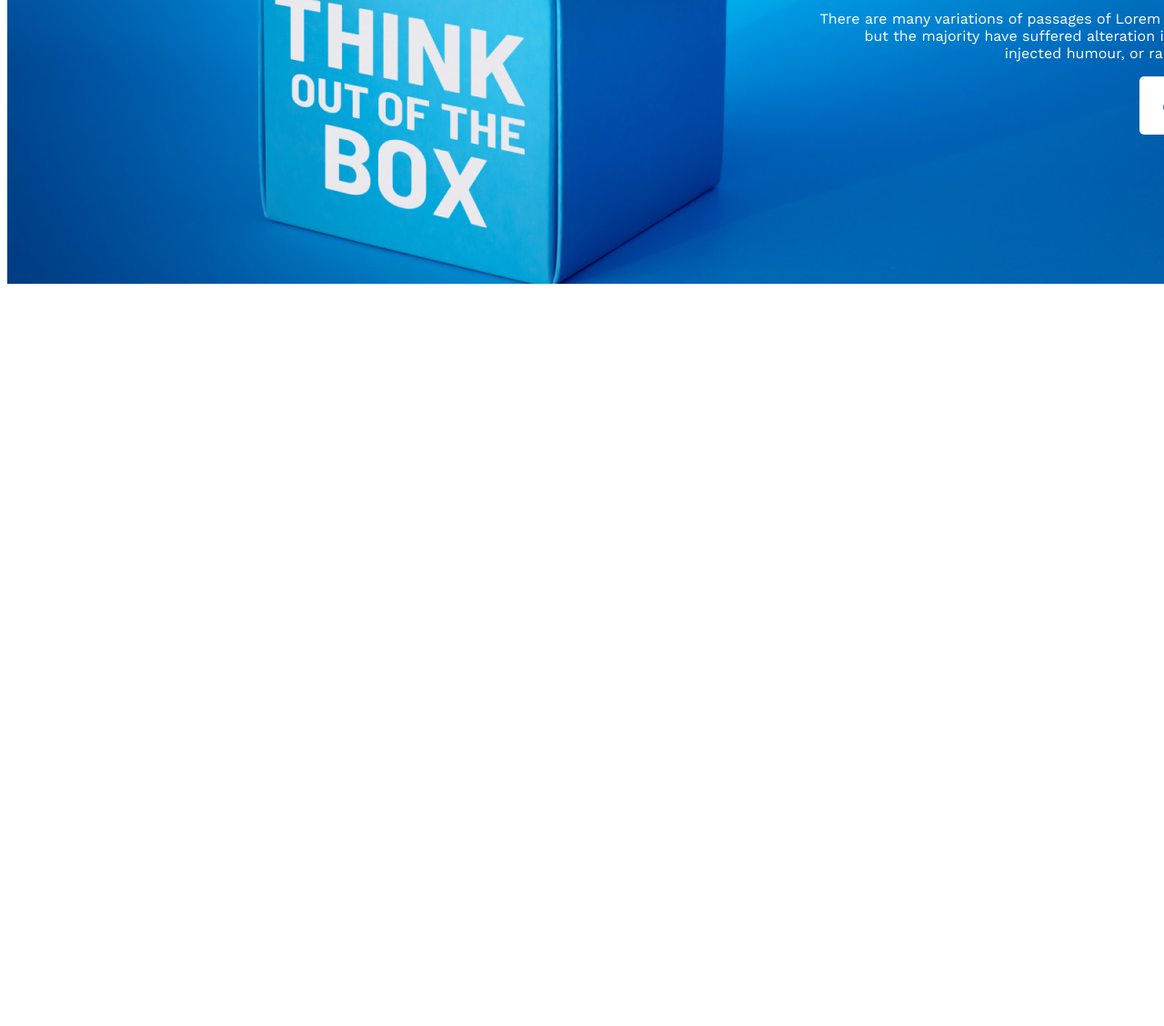
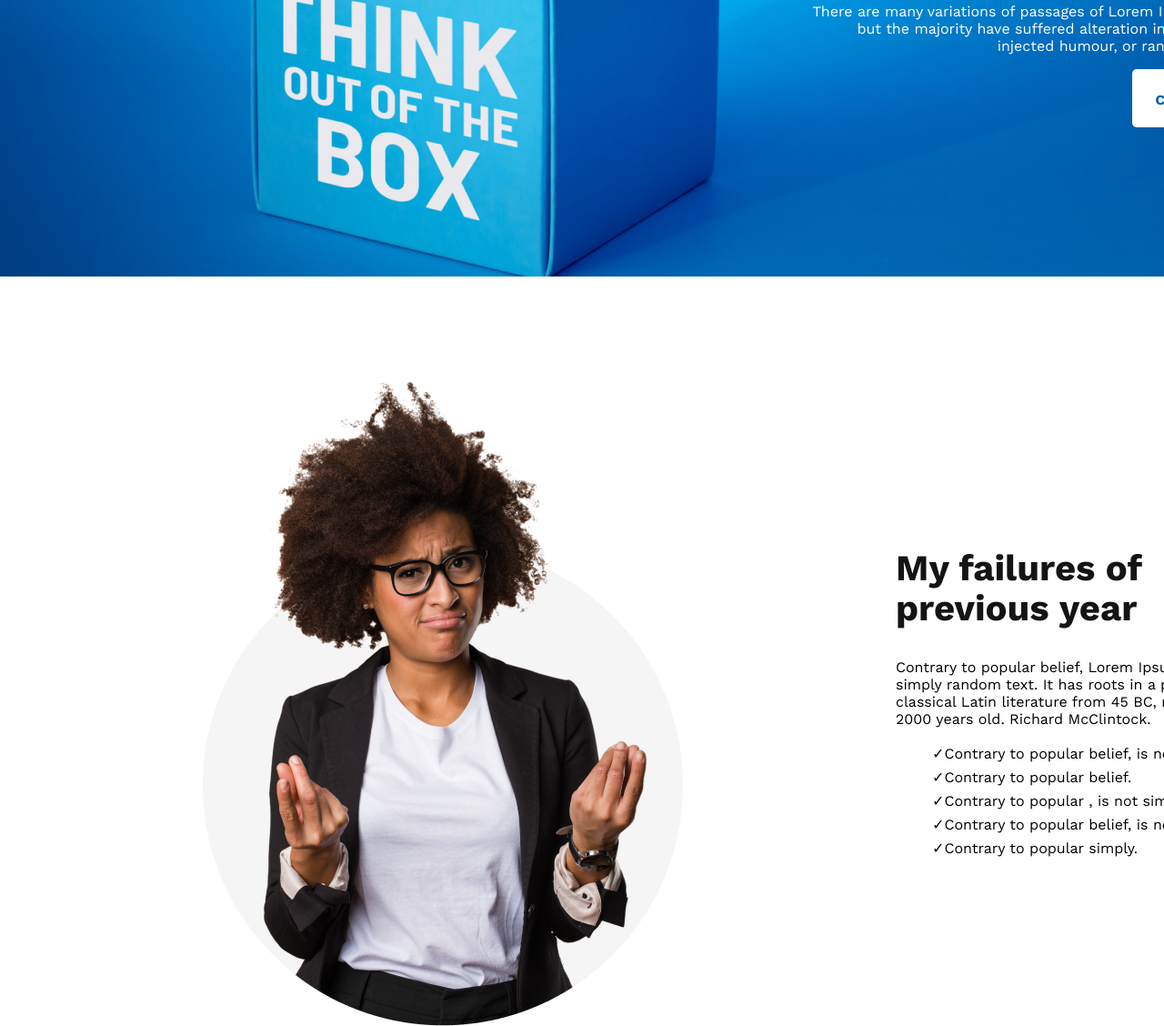
Before and after one commit to kaziabulhasib/new-year-new-me, a plain HTML site: page index.html in a window 1280 px wide. Shown: the part 496-1624 px from the top of the page at 91% size. Before the commit the page ends 816 px from the top, so only its background shows below. Drawn offline with nearby package versions, Linux system fonts and the light colour scheme.

Commit message:
faliure section added

```diff
--- a/index.html
+++ b/index.html
@@ -27,7 +27,26 @@
         </div>
       </div>
     </header>
-    <main></main>
+    <main>
+      <div class="failure">
+        <img src="/images/person.png" alt="" />
+        <div class="failure-content">
+          <h2>My failures of previous year</h2>
+          <p>
+            Contrary to popular belief, Lorem Ipsum is not simply random text.
+            It has roots in a piece of classical Latin literature from 45 BC,
+            making it over 2000 years old. Richard McClintock.
+          </p>
+          <ul>
+            <li>Contrary to popular belief, is not simply.</li>
+            <li>Contrary to popular belief.</li>
+            <li>Contrary to popular , is not simply.</li>
+            <li>Contrary to popular belief, is not simply.</li>
+            <li>Contrary to popular simply.</li>
+          </ul>
+        </div>
+      </div>
+    </main>
     <footer></footer>
   </body>
 </html>
--- a/style.css
+++ b/style.css
@@ -1,5 +1,9 @@
+/* Commonly Shared style */
+
 body {
   font-family: "Work Sans", sans-serif;
+  width: 1600px;
+  margin: 0 auto;
 }
 
 .btn-primary {
@@ -45,3 +49,39 @@ body {
   font-weight: 400;
   color: white;
 }
+
+/* failure sectin style */
+
+.failure {
+  display: flex;
+  justify-content: space-between;
+  align-items: center;
+  padding: 100px 200px;
+}
+
+.failure-content {
+  width: 415px;
+}
+
+.failure-content h2 {
+  font-family: inherit;
+  font-size: 40px;
+  line-height: 110%;
+  font-weight: 700;
+  color: #151414;
+}
+
+.failure-content p {
+  font-family: inherit;
+  font-size: 16px;
+  font-weight: 400px;
+}
+
+.failure-content ul {
+  list-style: none;
+}
+
+.failure-content ul li:before {
+  content: "✓";
+  line-height: 26px;
+}
```
